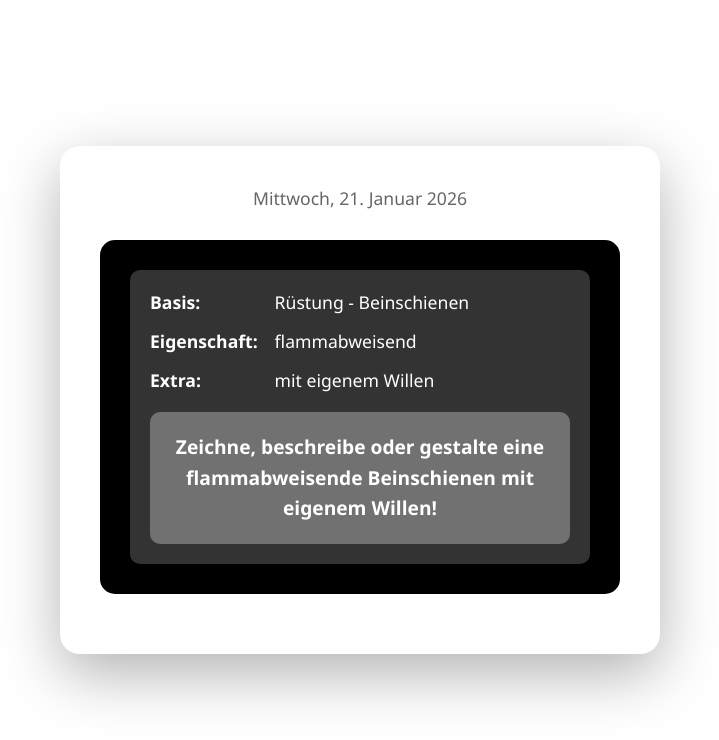
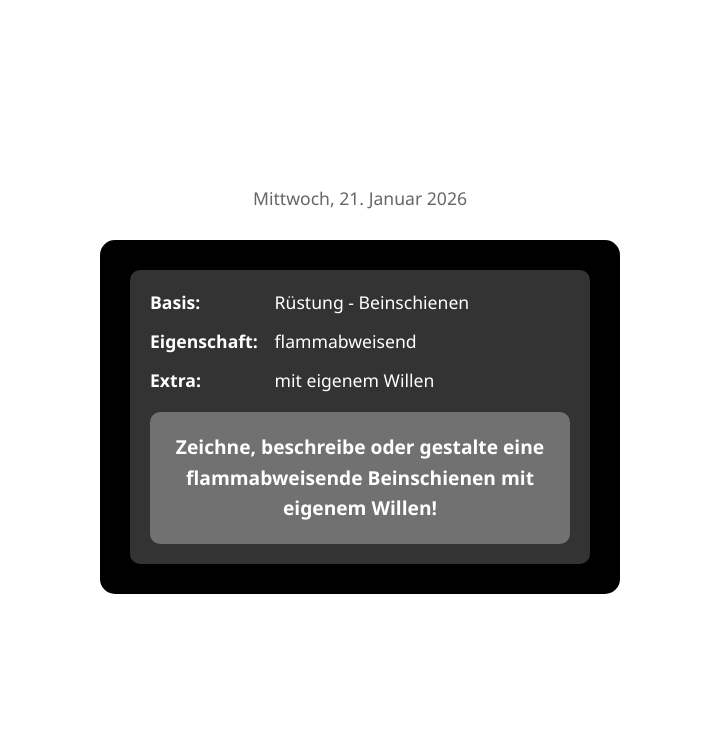
Before and after one commit to AnnyDe/Daily_Quest, a plain HTML site: page index.html in a window 1280 px wide. Shown: the whole page, without its empty margins (280-999 px from the left). Drawn offline with Linux system fonts and the light colour scheme.

Commit message:
Remove box-shadow from container style
Removed box-shadow from the container style.

```diff
--- a/index.html
+++ b/index.html
@@ -26,7 +26,6 @@
             padding: 40px;
             max-width: 600px;
             width: 100%;
-            box-shadow: 0 20px 60px rgba(0, 0, 0, 0.3);
         }
 
         h1 {
```
